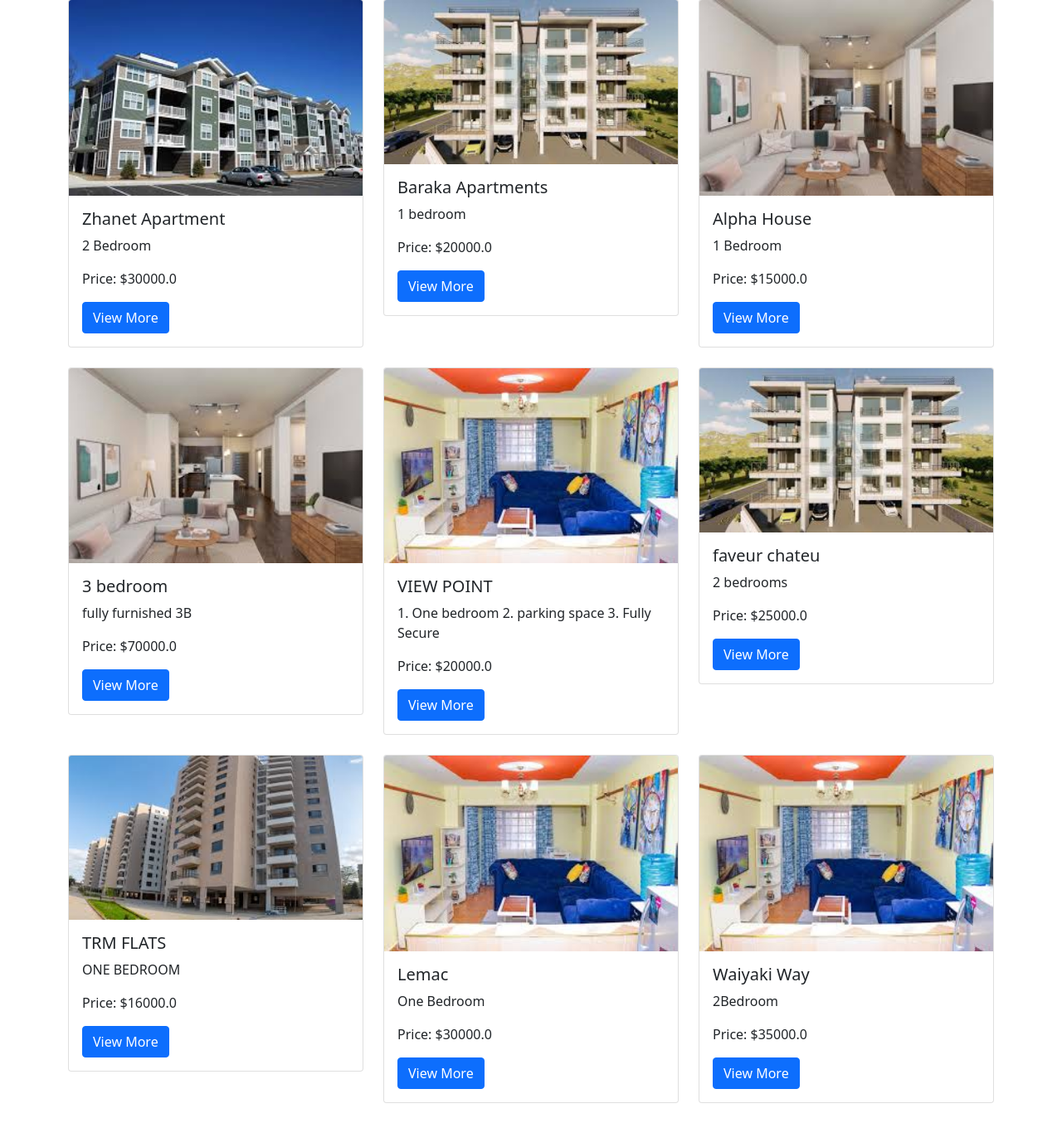
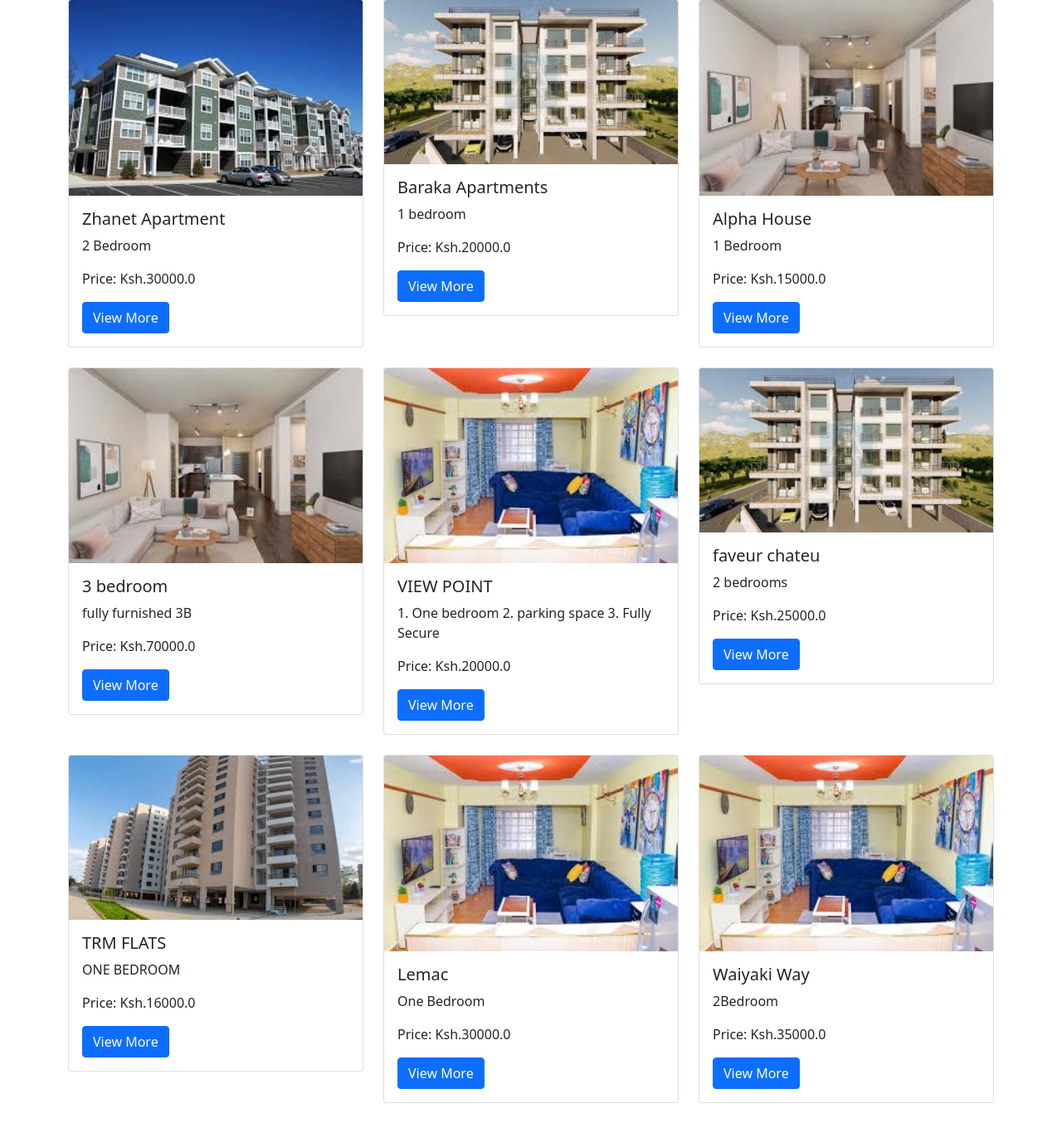
Before and after one commit to RotichKipkoech/house-haunting-app, a Flask app: page / in a window 1280 px wide. Shown: the part 161-1515 px from the top of the page at 83% size. Run offline with Flask 3, Linux system fonts and the light colour scheme.

Commit message:
Updated Price Currency

```diff
--- a/templates/index.html
+++ b/templates/index.html
@@ -10,7 +10,7 @@
                     <div class="card-body">
                         <h5 class="card-title">{{ house.title }}</h5>
                         <p class="card-text">{{ house.description }}</p>
-                        <p class="card-text">Price: ${{ house.price }}</p>
+                        <p class="card-text">Price: Ksh.{{ house.price }}</p>
                         <a href="{{ url_for('house_detail', house_id=house.id) }}" class="btn btn-primary">View More</a>
                         {% if current_user.is_authenticated and current_user.is_admin %}
                             <a href="{{ url_for('edit_house', id=house.id) }}" class="btn btn-primary">Edit</a>
```
